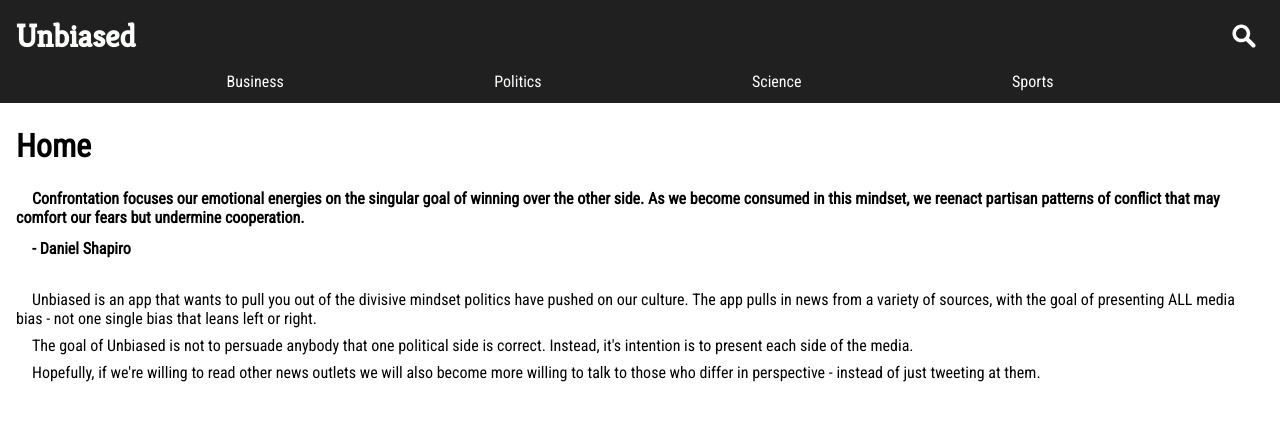
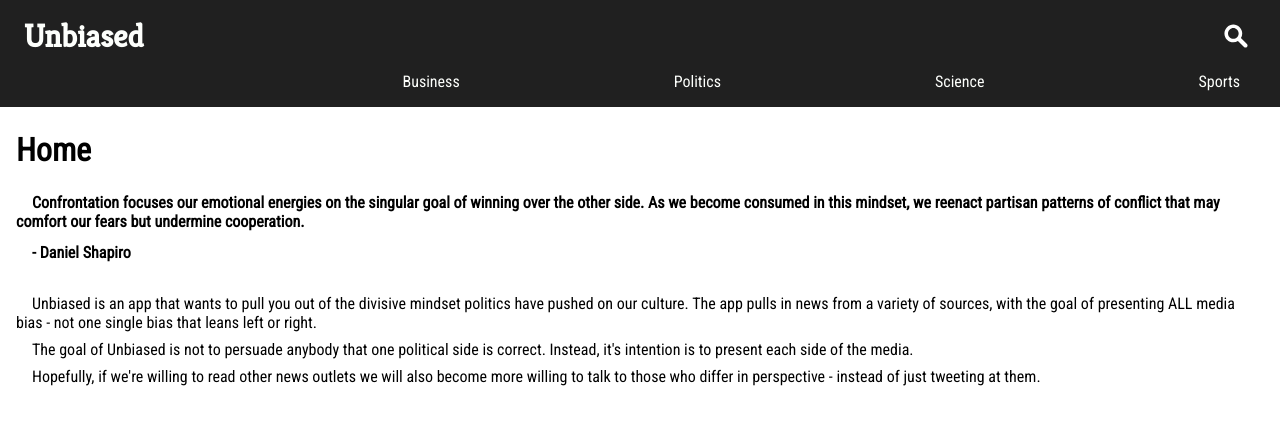
Before and after one commit to russellwinters/unbiased, a React (Create React App) app in the folder client/: page / in a window 1280 px wide. Shown: the top 424 px of the page. Built offline with nearby package versions, Linux system fonts and the light colour scheme.

Commit message:
Made header responsive

```diff
--- a/client/src/styles/main.css
+++ b/client/src/styles/main.css
@@ -11,7 +11,7 @@
 }
 
 .header {
-  width: 100vw;
+  width: 100%;
   background-color: #202020;
   color: #fdfffc;
   padding: 0 16px;
@@ -78,6 +78,45 @@
 .header-nav-link:hover {
   text-decoration: underline;
   font-weight: bold;
+}
+
+@media only screen and (min-width: 768px) {
+  .header {
+    display: -webkit-box;
+    display: -ms-flexbox;
+    display: flex;
+    -webkit-box-orient: vertical;
+    -webkit-box-direction: normal;
+        -ms-flex-direction: column;
+            flex-direction: column;
+    -webkit-box-align: end;
+        -ms-flex-align: end;
+            align-items: flex-end;
+  }
+  .header-main {
+    width: calc(100vw - 48px);
+    margin: 0 auto;
+  }
+  .header-nav {
+    width: 70%;
+    padding-right: 24px;
+    padding-left: 12px;
+    -webkit-box-pack: justify;
+        -ms-flex-pack: justify;
+            justify-content: space-between;
+    margin-bottom: 16px;
+  }
+}
+
+@media only screen and (min-width: 1440px) {
+  .header-main {
+    width: calc(100vw - 360px);
+  }
+  .header-nav {
+    width: 52.7%;
+    margin-right: 180px;
+    padding-right: 12px;
+  }
 }
 
 .main-page {
--- a/client/src/styles/partials/_header.scss
+++ b/client/src/styles/partials/_header.scss
@@ -1,5 +1,5 @@
 .header {
-  width: 100vw;
+  width: 100%;
   background-color: $black;
   color: $alabaster;
   padding: 0 16px;
@@ -45,3 +45,37 @@
     }
   }
 }
+
+@include medium {
+  .header {
+    display: flex;
+    flex-direction: column;
+    align-items: flex-end;
+    &-main {
+      width: calc(100vw - 48px);
+      margin: $center;
+    }
+
+    &-nav {
+      width: 70%;
+      padding-right: 24px;
+      padding-left: 12px;
+      justify-content: space-between;
+      margin-bottom: 16px;
+    }
+  }
+}
+
+@include large {
+  .header {
+    &-main {
+      width: calc(100vw - 360px);
+    }
+
+    &-nav {
+      width: 52.7%;
+      margin-right: 180px;
+      padding-right: 12px;
+    }
+  }
+}
```
Also changed, not shown: 1 other file (tests, documents, lock files or other folders).
